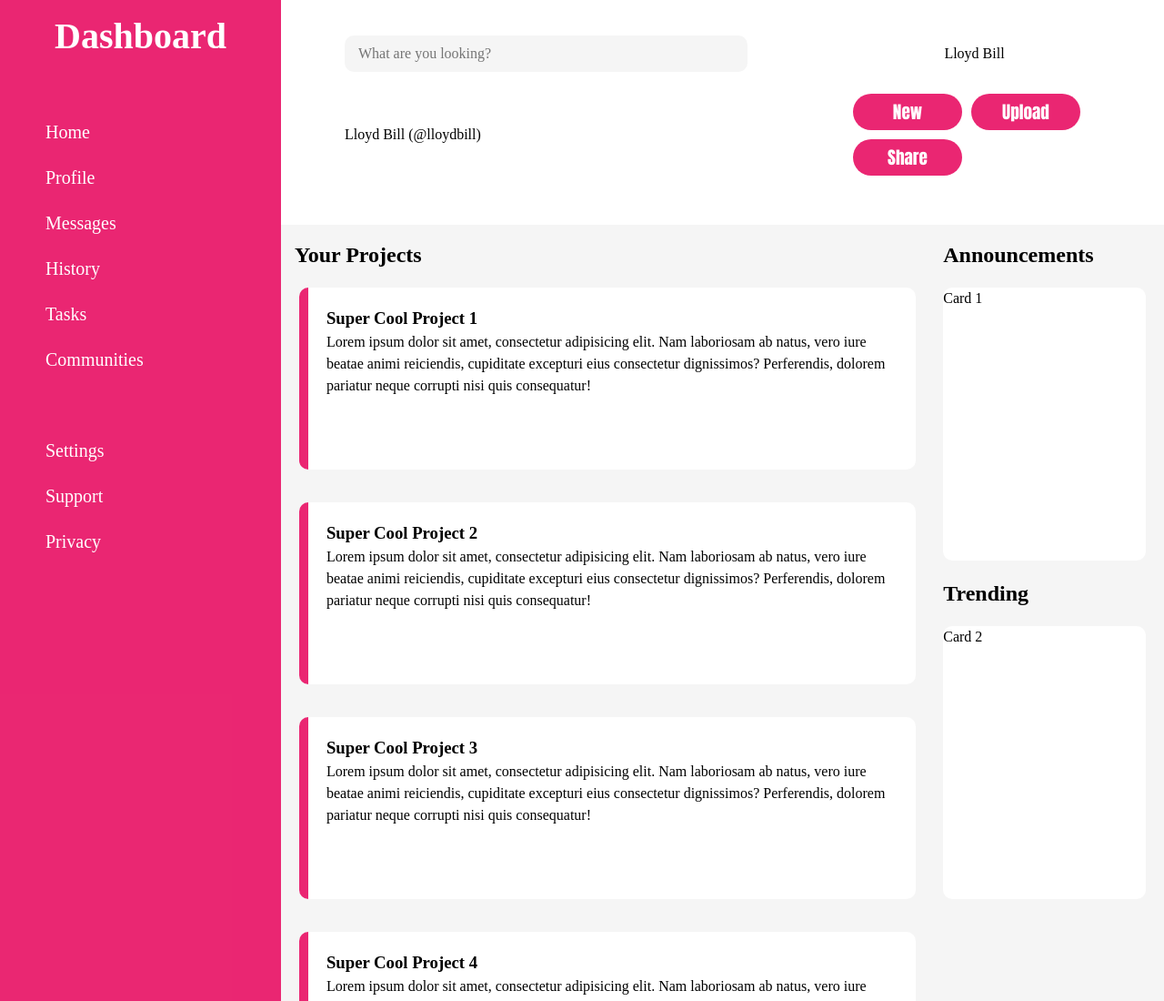
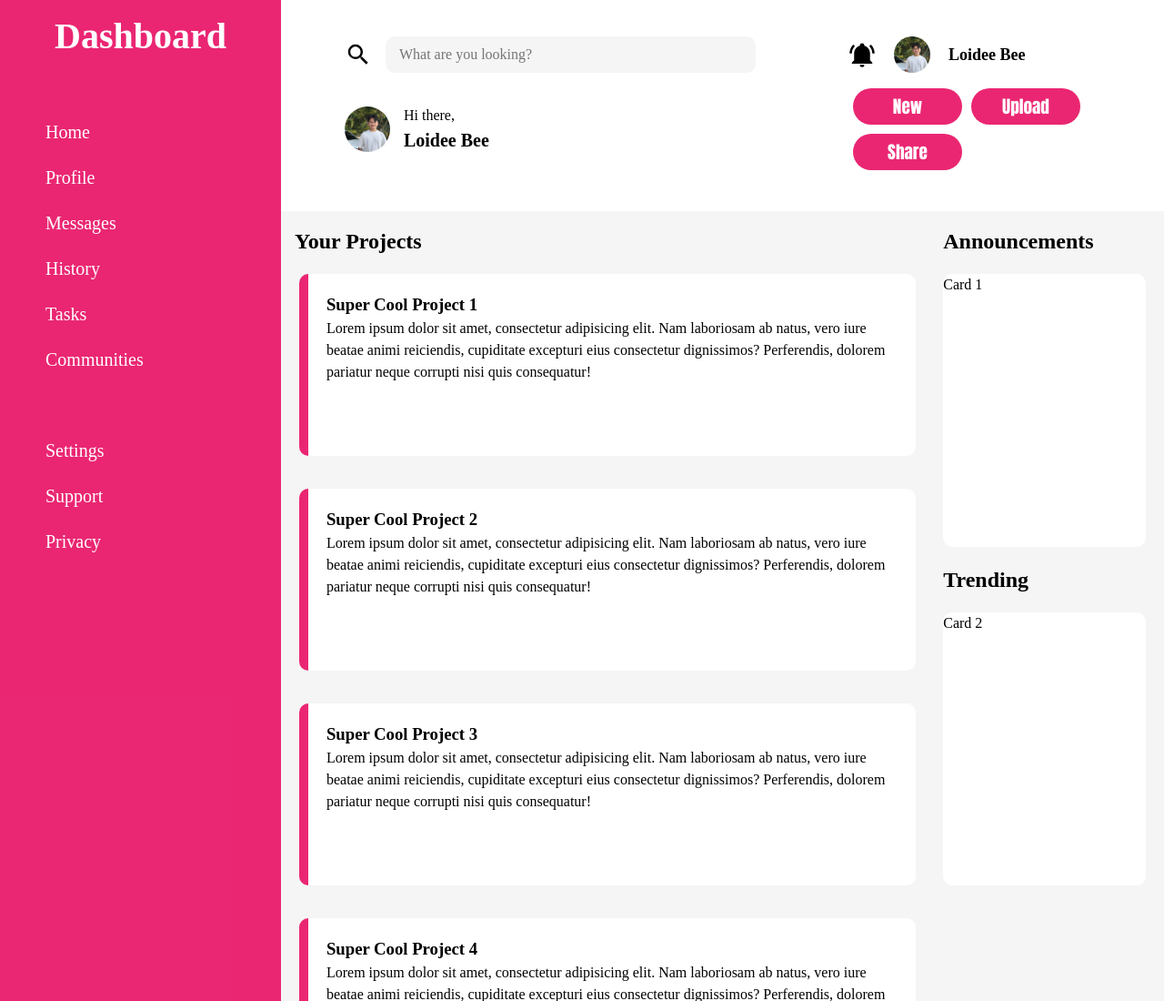
Before and after one commit to lloydeebill/odin-dashboard, a plain HTML site: page index.html in a window 1280 px wide. Shown: the top 1100 px of the page at 91% size. Drawn offline with Linux system fonts and the light colour scheme.

Commit message:
added design icons for specific elements, added image profile, resize whole container to auto 1fr to fit content

```diff
--- a/index.html
+++ b/index.html
@@ -10,15 +10,24 @@
   <div class="container">
     <div class="header">
       <div class="upper-header">
-        <input type="text" placeholder="What are you looking?">
+        <div class="search-bar">
+          <img class="icons" src="imgs/magnify.svg" alt="search-icon">
+          <input type="text" placeholder="What are you looking?">
+        </div>
         <div class="upper-name">
-          <p>Lloyd Bill</p>
+          <img class="icons" src="imgs/bell-ring.svg" alt="search-icon">
+          <img class="user-pic" src="imgs/profile.jpg" alt="user-pic">
+          <p>Loidee Bee</p>
         </div>
       </div>
       <div class="lower-header">
         <div class="banner">
           <div class="lower-name">
-            <p>Lloyd Bill (@lloydbill)</p>
+            <img class="user-pic" src="imgs/profile.jpg" alt="user-pic">
+            <div>
+              <p>Hi there,</p>
+              <p>Loidee Bee</p>
+            </div>
           </div>
           <div>
             <ul class="banner-nav">
--- a/styles.css
+++ b/styles.css
@@ -53,22 +53,20 @@ h6 {
 .container {
   display: grid;
   grid-template-columns: 1fr 6fr;
-  grid-template-rows: 1fr 6fr;
+  grid-template-rows: auto 1fr; /* Change from 1fr 6fr to auto 1fr to fit content */
   min-height: 100vh;
 }
 
 .header {
   background-color: white;
-  padding: 20px 70px 10px 70px;
+  padding: 40px 70px 40px 70px;
   display: grid;
+  gap: 12px;
   grid-column: 2 / 6;
 
 }
 
-.upper-name {
-  display: flex;
-  justify-content: center;
-}
+
 
 .upper-header {
   display: grid;
@@ -76,10 +74,6 @@ h6 {
   align-items: center;
 }
 
-.lower-name {
-  display: grid;
-  align-items: center;
-}
 
 
 .banner {
@@ -91,7 +85,6 @@ h6 {
   display: grid;
   grid-template-columns: repeat(3, 1fr);
 }
-
 
 
 .sidebar {
@@ -202,3 +195,45 @@ button {
   display: flex;
   flex-wrap: wrap ;
 }
+
+.icons {
+  font-size: 5px;
+}
+
+
+.search-bar {
+  display: grid;
+  grid-template-columns: 30px 1fr;
+  align-items: center;
+  gap: 15px;
+
+}
+
+.upper-name {
+  display: grid;
+  grid-template-columns: 30px 40px 1fr;
+  align-items: center;
+  gap: 20px;
+}
+
+.upper-name > p {
+  font-weight: bold;
+  font-size: 18px;
+}
+
+.user-pic {
+  border-radius: 50px;
+}
+
+
+.lower-name {
+  display: grid;
+  align-items: center;
+  grid-template-columns: 50px 1fr;
+  gap: 15px;
+}
+
+.lower-name > div > p:nth-child(2) {
+  font-weight: bold;
+  font-size: 20px;
+}
```
Also changed, not shown: imgs/bell-ring.svg (added), imgs/eye-plus-outline.svg (added), imgs/magnify.svg (added), imgs/profile.jpg (added), imgs/share-variant-outline.svg (added), imgs/star-plus.svg (added).
